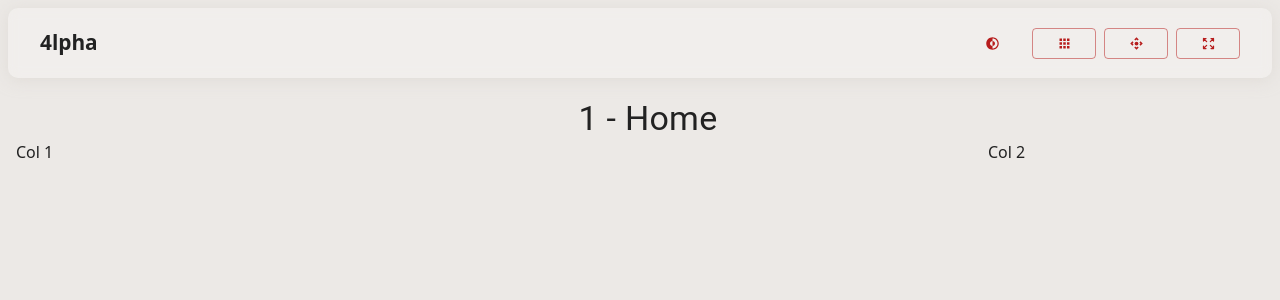
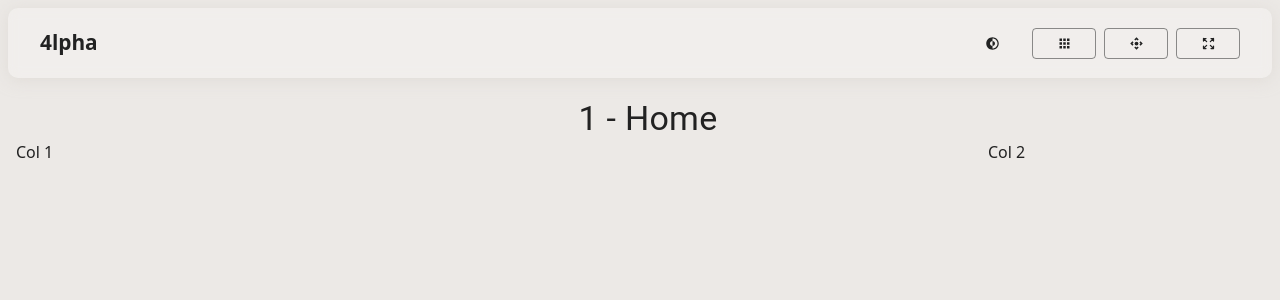
Before and after one commit to 4lpha-N/OnePage, a React (Vite) app: page / in a window 1280 px wide. Shown: the top 300 px of the page. Built offline with nearby package versions, Linux system fonts and the light colour scheme.

Commit message:
[main] secondary color

```diff
--- a/src/projects/OnePage/OnePage.tsx
+++ b/src/projects/OnePage/OnePage.tsx
@@ -111,7 +111,7 @@ export default function OnePage() {
     palette: {
       mode: theme,
       primary: { main: '#b71c1c' },
-      secondary: { main: '#b71c1c' },
+      secondary: { main: theme === 'light' ? '#222' : '#ccc' },
     },
   }), [theme]);
 
--- a/src/projects/OnePage/components/Header/Header.tsx
+++ b/src/projects/OnePage/components/Header/Header.tsx
@@ -47,16 +47,16 @@ export default function Header({
 
           {/* ── Buttons: ab md sichtbar ───────────────── */}
           <Box sx={{ display: { xs: 'none', md: 'flex' }, gap: 1 }}>
-            <Button color="primary" size="large" onClick={onToggleTheme} variant="text">
+            <Button color="secondary" size="large" onClick={onToggleTheme} variant="text">
               <CgDarkMode />
             </Button>
-            <Button color="primary" size="large" onClick={onToggleOverview} variant={overviewMode ? 'contained' : 'outlined'}>
+            <Button color="secondary" size="large" onClick={onToggleOverview} variant={overviewMode ? 'contained' : 'outlined'}>
               <CgMenuGridR />
             </Button>
-            <Button color="primary" size="large" onClick={onToggleKeyboard} variant={keyboardEnabled ? 'contained' : 'outlined'}>
+            <Button color="secondary" size="large" onClick={onToggleKeyboard} variant={keyboardEnabled ? 'contained' : 'outlined'}>
               <MdControlCamera />
             </Button>
-            <Button color="primary" size="large" onClick={onToggleNav} variant={navEnabled ? 'contained' : 'outlined'}>
+            <Button color="secondary" size="large" onClick={onToggleNav} variant={navEnabled ? 'contained' : 'outlined'}>
               <HiOutlineArrowsExpand />
             </Button>
           </Box>
```
